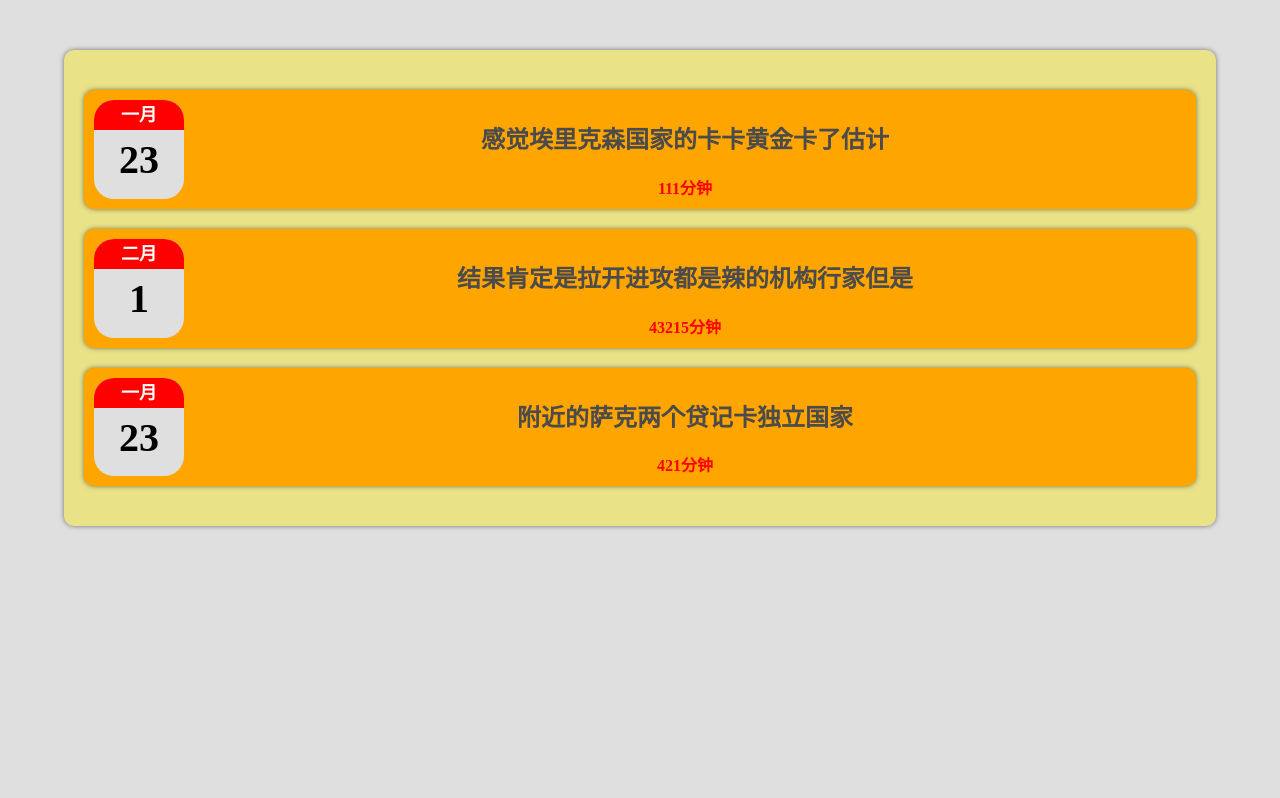
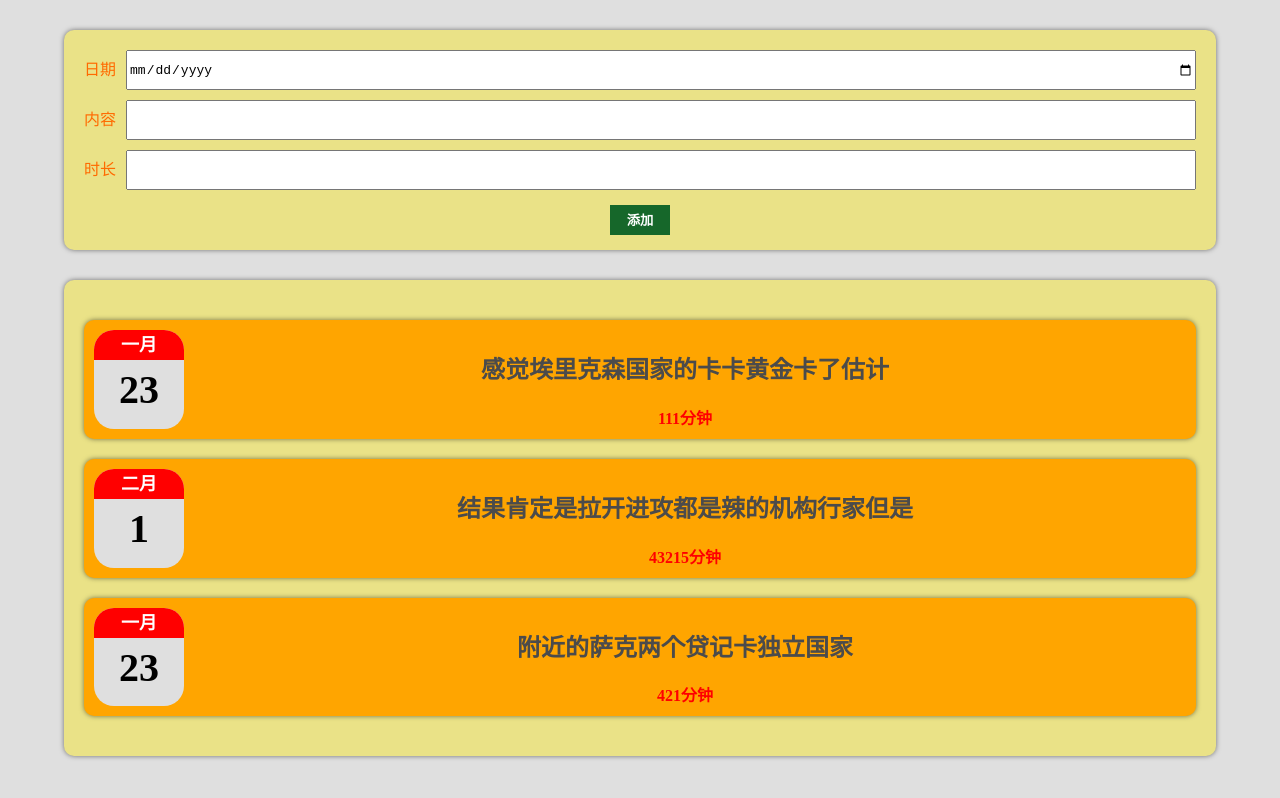
Before and after one commit to xiaoyutongxue11/React-, a React (Create React App) app: page / in a window 1280 px wide. Built offline with nearby package versions, Linux system fonts and the light colour scheme.

Commit message:
添加功能

```diff
--- /dev/null
+++ b/src/App.css
@@ -0,0 +1,4 @@
+/* .app {
+  width: 90%;
+  margin: 50px auto;
+} */
--- a/src/App.js
+++ b/src/App.js
@@ -1,7 +1,10 @@
 import Logs from "./Components/Log/Logs";
+import LogsForm from "./Components/LogForm/LogsForm";
+import "./App.css";
 const App = () => {
   return (
     <div>
+      <LogsForm />
       <Logs />
     </div>
   );
--- a/src/Components/Log/LogItem.js
+++ b/src/Components/Log/LogItem.js
@@ -1,11 +1,11 @@
 import React from "react";
 import "./LogItem.css";
 import MyDate from "../MyDate/MyDate.js";
-import Card from "../UI/Card";
+import Card from "../UI/Card/Card.js";
 const LogItem = (props) => {
   return (
     <Card className="item">
-        <MyDate date={props.data.date}/>
+      <MyDate date={props.data.date} />
       <div className="content">
         <h2 className="desc">{props.data.desc}</h2>
         <div className="time">{props.data.time}分钟</div>
--- a/src/Components/Log/Logs.css
+++ b/src/Components/Log/Logs.css
@@ -1,6 +1,6 @@
 .logs {
   width: 90%;
-  margin: 50px auto;
+  margin: 30px auto;
   padding: 20px;
   background-color: #eae287;
 }
--- a/src/Components/Log/Logs.js
+++ b/src/Components/Log/Logs.js
@@ -1,13 +1,13 @@
 //日志组件
 import LogItem from "./LogItem";
-import './Logs.css';
+import "./Logs.css";
 import data from "../../data";
-import Card from "../UI/Card";
+import Card from "../UI/Card/Card";
 const Logs = () => {
   return (
     <Card className="logs">
       {data.map((item) => (
-        <LogItem data={item} key={item.id}/>
+        <LogItem data={item} key={item.id} />
       ))}
     </Card>
   );
--- /dev/null
+++ b/src/Components/LogForm/LogsForm.css
@@ -0,0 +1,40 @@
+.logs-form {
+  width: 90%;
+  margin: 30px auto;
+  background-color: #eae287;
+  padding: 10px;
+}
+.logs-item {
+  height: 40px;
+  display: flex;
+  flex-direction: row;
+  line-height: 40px;
+  margin: 10px auto;
+  color: rgb(255, 106, 0);
+}
+.logs-item label {
+  padding: 0 10px;
+}
+.logs-item input {
+  flex: auto;
+  margin-right: 10px;
+  font-size: medium;
+  outline: none;
+}
+.logs-btn {
+  height: 40px;
+  line-height: 40px;
+  text-align: center;
+}
+.logs-btn button {
+  width: 60px;
+  height: 30px;
+  font-weight: bold;
+  background-color: rgb(22, 103, 42);
+  border: none;
+  color: white;
+}
+.logs-btn button:hover{
+    background-color: darkorange;
+    transition: .3s;
+}
--- /dev/null
+++ b/src/Components/LogForm/LogsForm.js
@@ -0,0 +1,28 @@
+import React from "react";
+import Card from "../UI/Card/Card";
+import "./LogsForm.css";
+const LogsForm = () => {
+  return (
+    <Card className="logs-form">
+      <form>
+        <div className="logs-item">
+          <label htmlFor="date">日期</label>
+          <input id="date" type="date" />
+        </div>
+        <div className="logs-item">
+          <label htmlFor="desc">内容</label>
+          <input id="desc" type="text" />
+        </div>
+        <div className="logs-item">
+          <label htmlFor="time">时长</label>
+          <input id="time" type="number" />
+        </div>
+        <div className="logs-btn">
+          <button>添加</button>
+        </div>
+      </form>
+    </Card>
+  );
+};
+
+export default LogsForm;
```
Also changed, not shown: src/Components/UI/Card/Card.css (renamed from src/Components/UI/Card.css), src/Components/UI/Card/Card.js (renamed from src/Components/UI/Card.js). Lines whose indentation alone changed are shown as unchanged.
